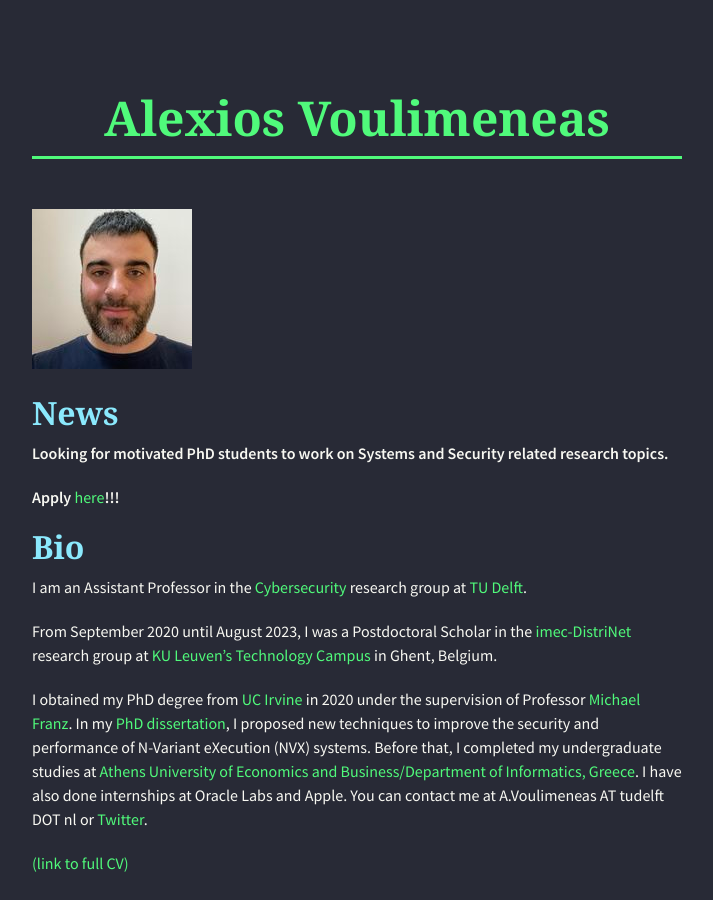
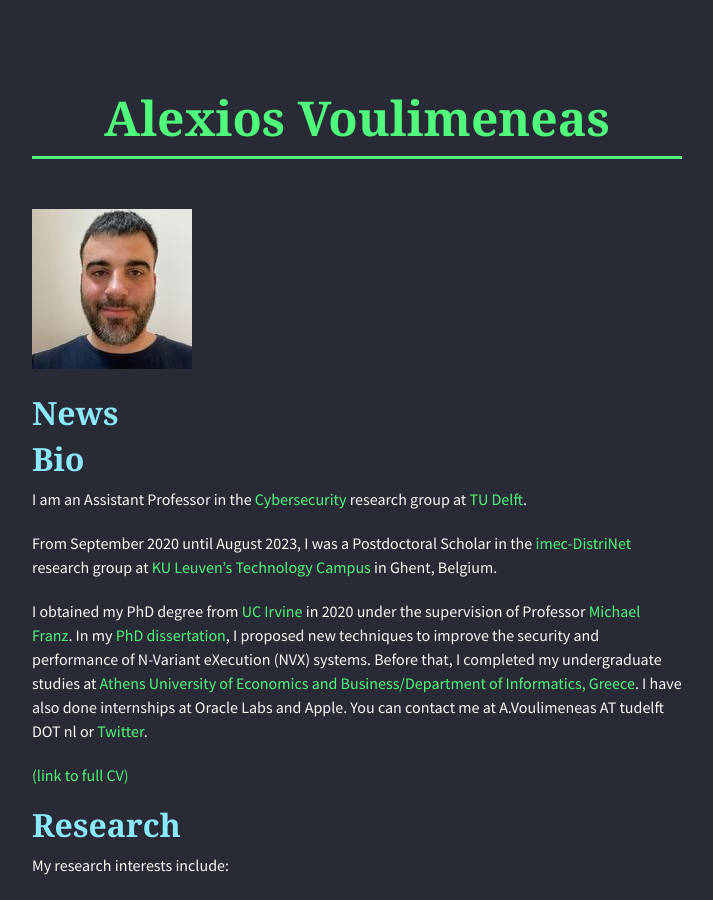
Before and after one commit to alexios-voulimeneas/alexios-voulimeneas.github.io, a Jekyll site: the page built from index.md, in a window 1280 px wide and 900 px high. Shown: the whole window, without its empty margins (283-996 px from the left). Built offline with Jekyll 4.4.1, drawn with Linux system fonts in a browser that asks for light colours; nearby versions of some CDN libraries; the repository's description, which GitHub fills in, is left out.

Commit message:
Update index.md

```diff
--- a/index.md
+++ b/index.md
@@ -5,10 +5,6 @@ layout: default
 ![](347243904_792580402232741_4838750978437221448_n.jpg)
 
 ## [](#header-2)News
-
-**Looking for motivated PhD students to work on Systems and Security related research topics.**
-
-**Apply [here](https://www.tudelft.nl/over-tu-delft/werken-bij-tu-delft/vacatures/details?jobId=16855&jobTitle=PhD%20Position%20Systems%20and%20Systems%20Security)!!!**
 
 ## [](#header-2)Bio
 
```
